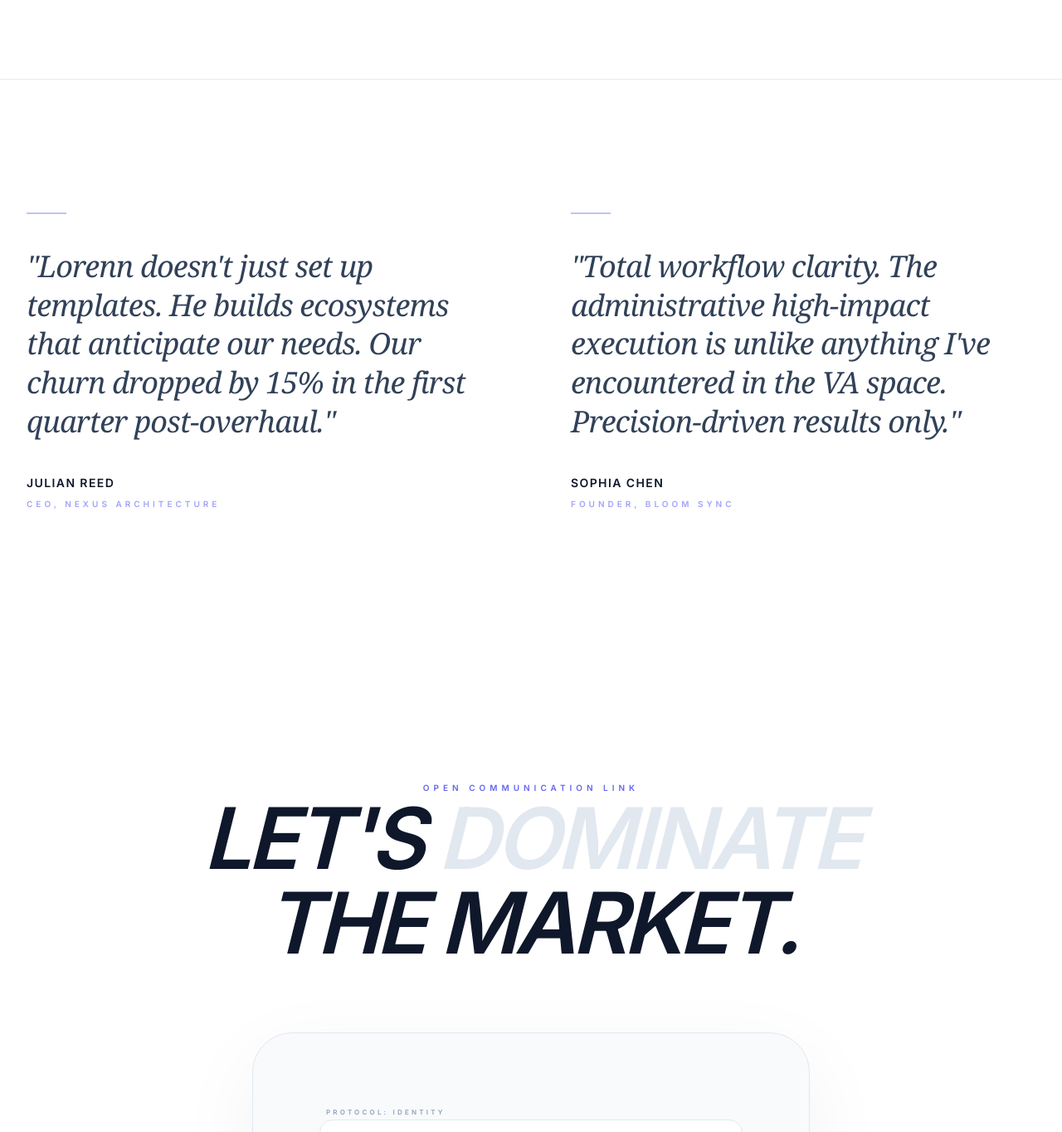
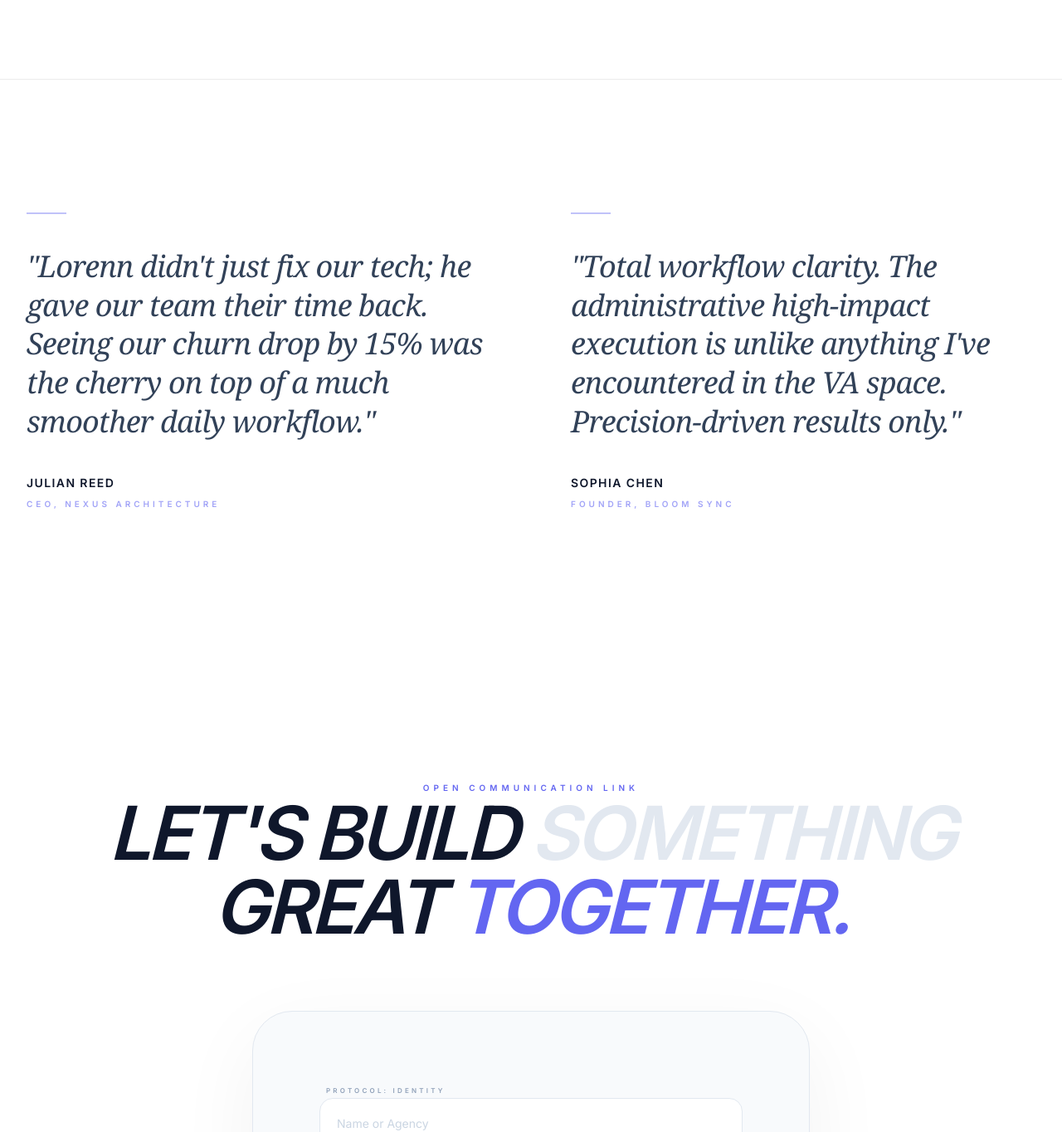
Before and after one commit to lorennmassive-byte/lorenn-vee-portfolio, a React (Vite) app: page / in a window 1280 px wide. Shown: the part 3018-4382 px from the top of the page at 83% size. Built offline with nearby package versions, Linux system fonts and the light colour scheme; grey boxes are pictures that could not be loaded.

Commit message:
feat: Enhance build and dev scripts
Adds a `start` script to `package.json` for easier production execution. Updates testimonial text and homepage heading for improved messaging. Includes necessary imports and path definitions for Vite configuration and server startup.

```diff
--- a/package.json
+++ b/package.json
@@ -5,6 +5,7 @@
   "type": "module",
   "scripts": {
     "dev": "tsx server.ts",
+    "start": "node server.ts",
     "build": "vite build",
     "preview": "vite preview",
     "clean": "rm -rf dist",
--- a/server.ts
+++ b/server.ts
@@ -1,4 +1,5 @@
 import express from 'express';
+import 'dotenv/config';
 import { createServer as createViteServer } from 'vite';
 import path from 'path';
 import { fileURLToPath } from 'url';
--- a/src/App.tsx
+++ b/src/App.tsx
@@ -341,7 +341,7 @@ const Testimonials = () => {
     {
       name: 'Julian Reed',
       company: 'CEO, NEXUS ARCHITECTURE',
-      text: 'Lorenn doesn\'t just set up templates. He builds ecosystems that anticipate our needs. Our churn dropped by 15% in the first quarter post-overhaul.',
+      text: "Lorenn didn't just fix our tech; he gave our team their time back. Seeing our churn drop by 15% was the cherry on top of a much smoother daily workflow.",
     },
     {
       name: 'Sophia Chen',
@@ -430,9 +430,9 @@ const ContactArea = () => {
       <div className="max-w-[1440px] mx-auto text-center space-y-20">
         <div className="space-y-6">
           <span className="text-[10px] font-black tracking-[0.5em] text-brand uppercase">Open Communication Link</span>
-          <h2 className="text-[8vw] font-black uppercase tracking-tighter leading-none italic text-slate-900 flex flex-col items-center">
-             <span>Let's <span className="text-slate-200">Dominate</span></span>
-             <span>the Market.</span>
+          <h2 className="text-[7vw] font-black uppercase tracking-tighter leading-none italic text-slate-900 flex flex-col items-center">
+             <span>Let's build <span className="text-slate-200">Something</span></span>
+             <span>Great <span className="text-brand">Together.</span></span>
           </h2>
         </div>
 
--- a/vite.config.ts
+++ b/vite.config.ts
@@ -1,7 +1,11 @@
 import tailwindcss from '@tailwindcss/vite';
 import react from '@vitejs/plugin-react';
 import path from 'path';
+import { fileURLToPath } from 'url';
 import {defineConfig, loadEnv} from 'vite';
+
+const __filename = fileURLToPath(import.meta.url);
+const __dirname = path.dirname(__filename);
 
 export default defineConfig(({mode}) => {
   const env = loadEnv(mode, '.', '');
```
